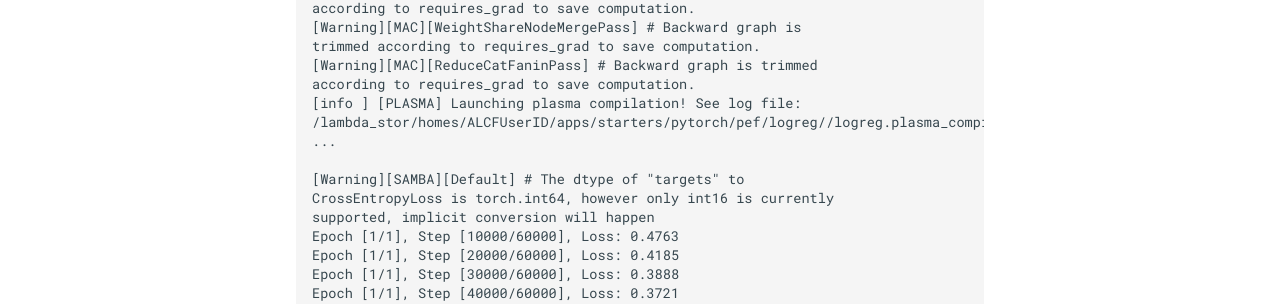
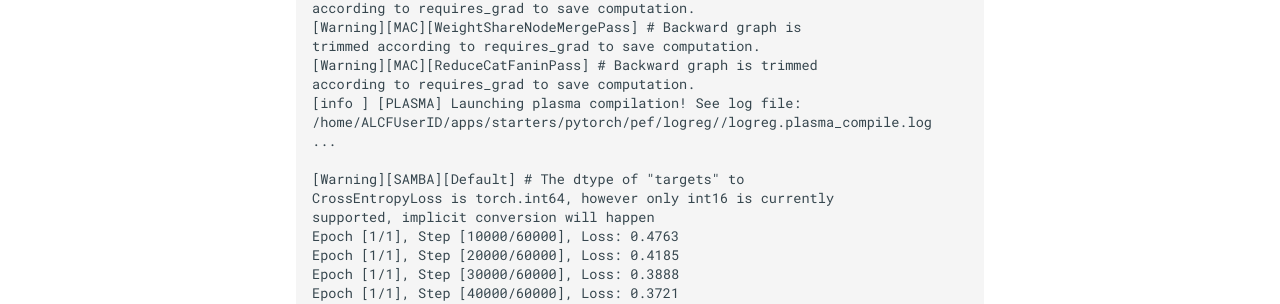
Before and after one commit to argonne-lcf/ai-testbed-userdocs, an MkDocs documentation site: the page built from docs/sambanova/Example-Programs.md, in a window 1280 px wide and 1400 px high, scrolled down 5332 px. Shown: the part 547-851 px from the top of the window. Built offline with MkDocs 1.6.1 and Material for MkDocs 9.7.7, drawn with Linux system fonts in a browser that asks for light colours; some web fonts are replaced; comment, search, counter and statistics services are not loaded; some of the changed text lies outside the part shown.

Commit message:
change spurious /lambda_stor/homes to /homes

```diff
--- a/docs/sambanova/Example-Programs.md
+++ b/docs/sambanova/Example-Programs.md
@@ -243,7 +243,7 @@ trimmed according to requires_grad to save computation.
 [Warning][MAC][ReduceCatFaninPass] # Backward graph is trimmed
 according to requires_grad to save computation.
 [info ] [PLASMA] Launching plasma compilation! See log file:
-/lambda_stor/homes/ALCFUserID/apps/starters/pytorch/pef/logreg//logreg.plasma_compile.log
+/home/ALCFUserID/apps/starters/pytorch/pef/logreg//logreg.plasma_compile.log
 ...
 
 [Warning][SAMBA][Default] # The dtype of "targets" to
```
